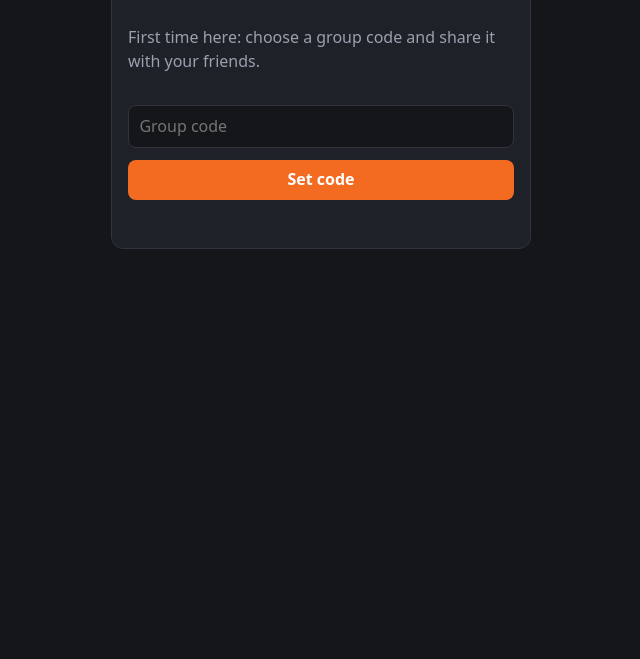
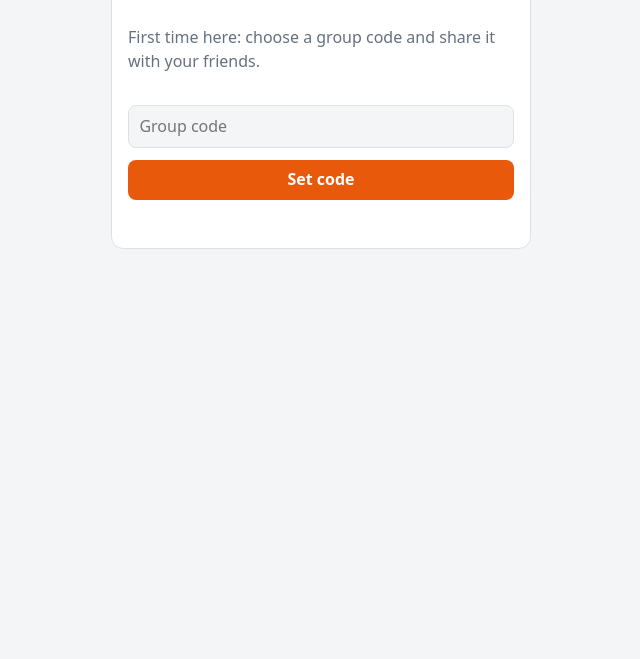
Before and after one commit to justxn/johnWall, a website built with Vite: page index.html in a window 1280 px wide. Shown: the part 141-800 px from the top of the page, without its empty margins (319-959 px from the left). Built offline with nearby package versions, Linux system fonts and the light colour scheme; some packages are replaced by stand-ins of ours; no server answers; the database is empty.

Commit message:
Refresh light theme colors
Update the app’s color palette for a light background and improve win-pill text contrast. Add the npm lockfile to pin dependency versions.

```diff
--- a/src/style.css
+++ b/src/style.css
@@ -1,13 +1,13 @@
 :root {
-  --bg: #14161a;
-  --card: #1e2128;
-  --line: #2f343e;
-  --text: #eef0f4;
-  --muted: #9aa1ae;
-  --accent: #f26b21;
-  --win: #2fb36b;
-  --loss: #e5484d;
-  --gold: #e9b52e;
+  --bg: #f4f5f7;
+  --card: #ffffff;
+  --line: #dde1e7;
+  --text: #1d2330;
+  --muted: #66707f;
+  --accent: #e8590c;
+  --win: #2b9a5e;
+  --loss: #d6393f;
+  --gold: #f2c744;
 }
 
 * { box-sizing: border-box; }
@@ -70,7 +70,7 @@ input[type=checkbox] { width: 1.2rem; height: 1.2rem; }
 .list a { display: flex; align-items: center; gap: .6rem; padding: .65rem 0; color: var(--text); }
 
 .pill { display: inline-block; min-width: 1.6rem; text-align: center; padding: 1px 8px; border-radius: 99px; font-weight: 700; font-size: .85rem; }
-.pill.win { background: var(--win); color: #06210f; }
+.pill.win { background: var(--win); color: #fff; }
 .pill.loss { background: var(--loss); color: #fff; }
 .pill.gold { background: var(--gold); color: #2a2000; }
 
```
Also changed, not shown: 1 other file.
